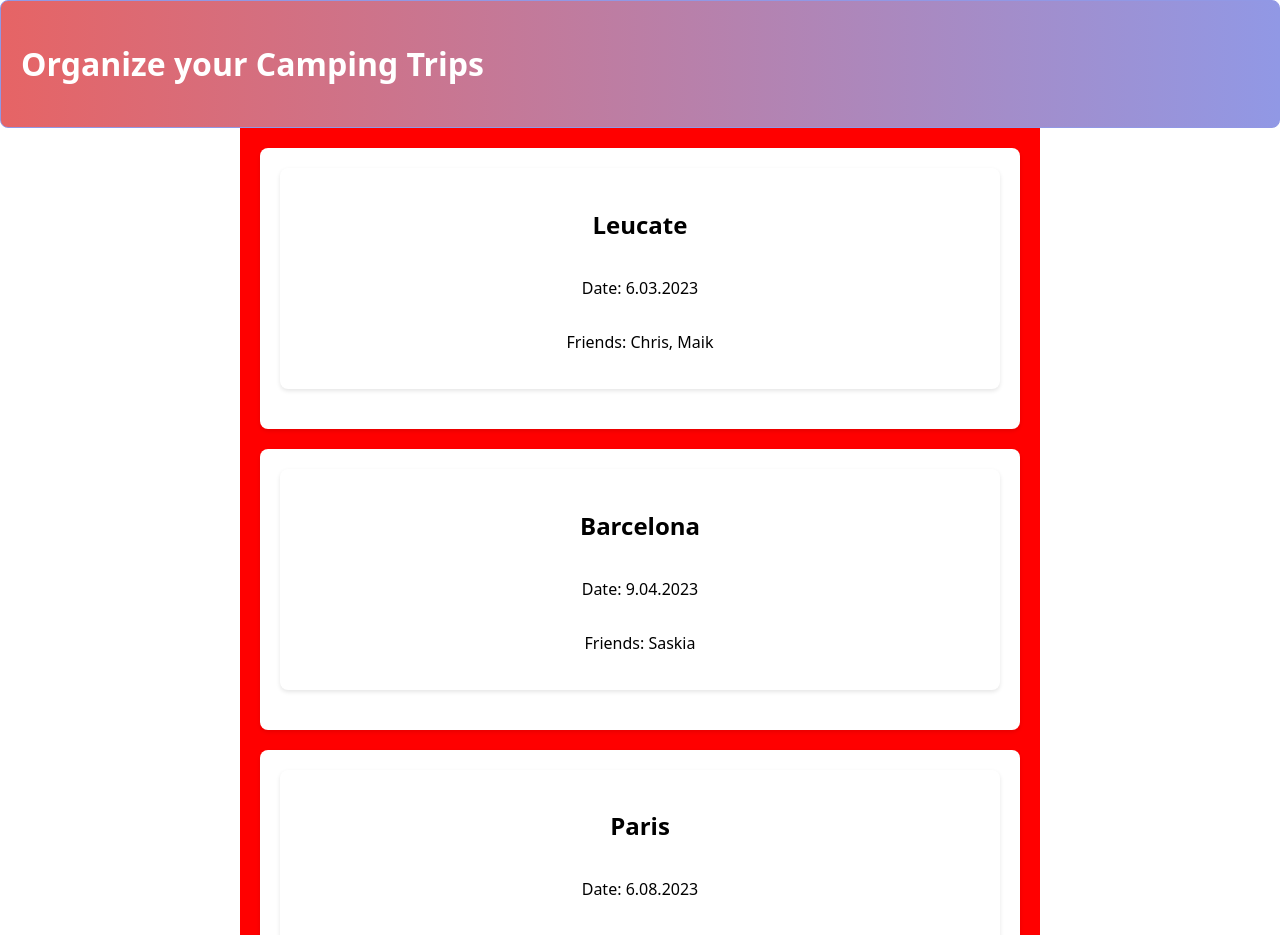
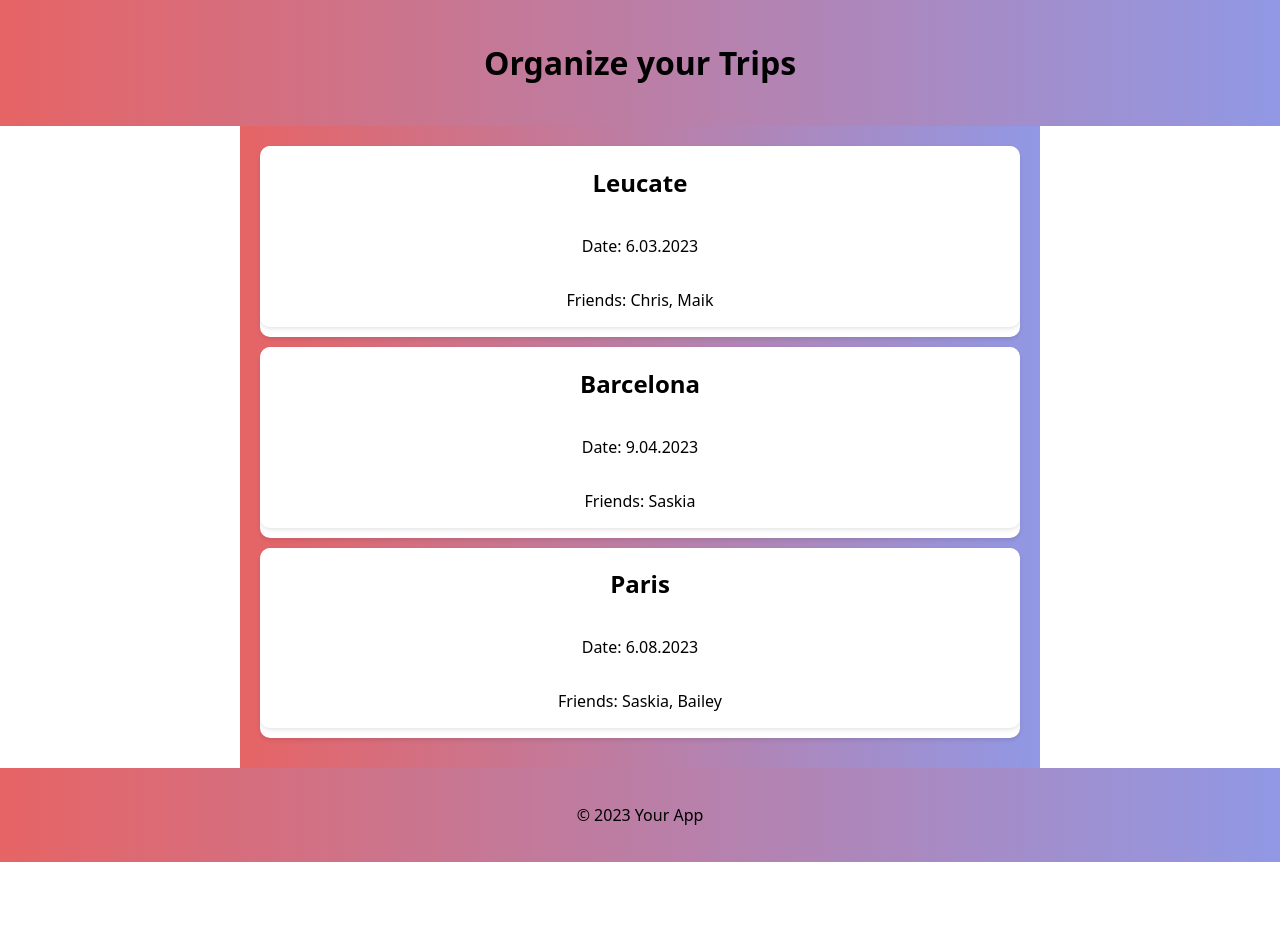
Before and after one commit to SelcoD/CampingFriends, a Next.js app: page / in a window 1280 px wide. Shown: the top 935 px of the page. After the commit the page ends 862 px from the top, so only its background shows below. Built offline with nearby package versions, Linux system fonts and the light colour scheme.

Commit message:
changed some styles

```diff
--- a/pages/ListPage.js
+++ b/pages/ListPage.js
@@ -7,7 +7,7 @@ export default function ListPage() {
   return (
     <>
       <Header>
-        <h1>Organize your Camping Trips</h1>
+        <h1>Organize your Trips</h1>
       </Header>
       <Container>
         {campingTrips.map((trip) => (
--- a/styles/styles.js
+++ b/styles/styles.js
@@ -4,17 +4,17 @@ export const Container = styled.div`
   margin: 0 auto;
   max-width: 800px;
   padding: 20px;
-  background-color: red;
+  background: linear-gradient(to right, #e66465, #9198e5);
 `;
 
 export const Card = styled.div`
   background-color: #ffffff;
   box-shadow: 0px 2px 4px rgba(0, 0, 0, 0.1);
-  padding: 20px;
-  margin-bottom: 20px;
+  padding: 0px;
+  margin-bottom: 10px;
   width: 100%;
   max-width: 800px;
-  border-radius: 8px;
+  border-radius: 10px;
   white-space: nowrap;
   overflow: hidden;
   text-overflow: ellipsis;
@@ -31,14 +31,21 @@ export const Card = styled.div`
 export const Header = styled.header`
   background: linear-gradient(to right, #e66465, #9198e5);
   padding: 20px;
-  color: #ffffff;
+  color: black;
   width: 100%;
-  border-radius: 8px;
-  border: 1px solid #9198e5;
+  display: flex;
+  flex-direction: column;
+  align-items: center;
+  justify-content: center;
 `;
 
 export const Footer = styled.footer`
   background: linear-gradient(to right, #e66465, #9198e5);
   padding: 20px;
-  color: #ffffff;
+  color: black;
+  width: 100%;
+  display: flex;
+  flex-direction: column;
+  align-items: center;
+  justify-content: center;
 `;
```
